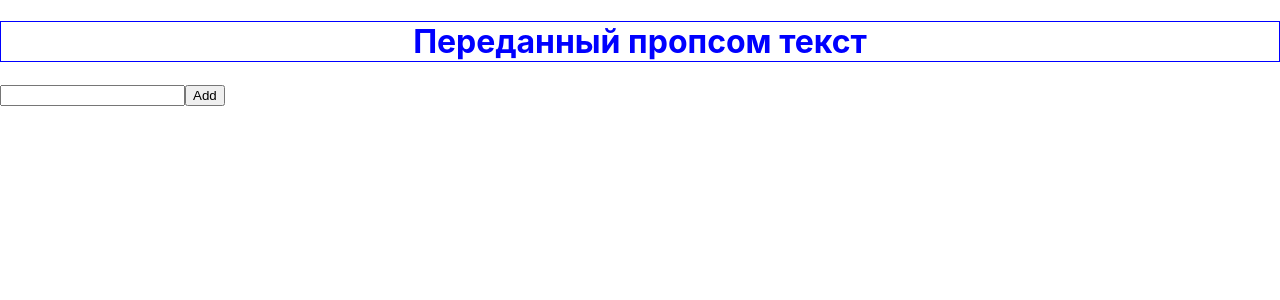
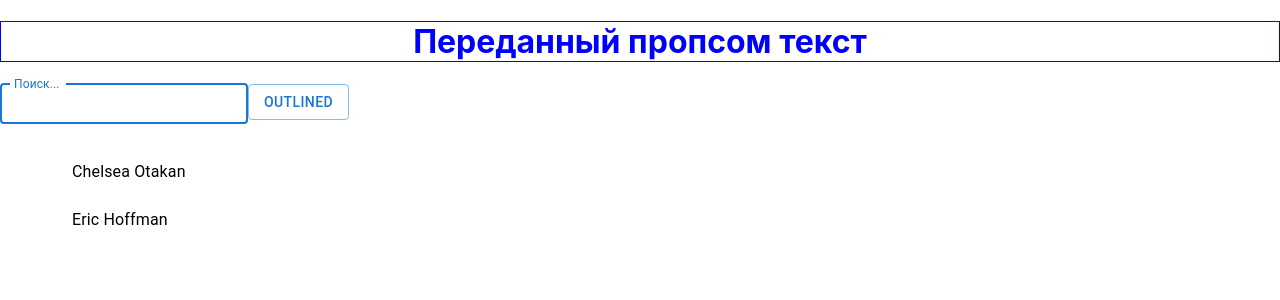
Before and after one commit to LilyaOvs/CourseReact, a React (Create React App) app: page / in a window 1280 px wide. Shown: the top 300 px of the page. Built offline with nearby package versions, Linux system fonts and the light colour scheme.

Commit message:
Homework-3

```diff
--- a/package.json
+++ b/package.json
@@ -3,6 +3,9 @@
   "version": "0.1.0",
   "private": true,
   "dependencies": {
+    "@emotion/react": "^11.10.5",
+    "@emotion/styled": "^11.10.5",
+    "@mui/material": "^5.11.7",
     "@testing-library/jest-dom": "^5.16.5",
     "@testing-library/react": "^13.4.0",
     "@testing-library/user-event": "^13.5.0",
--- a/src/App.js
+++ b/src/App.js
@@ -2,10 +2,17 @@ import { useEffect, useState } from 'react'
 import { Message } from './components/Message'
 import { Form } from './components/Form/Form'
 import { MessageList } from './components/Message/MessageList.'
+import List from '@mui/material/List';
+import ListItem from '@mui/material/ListItem';
+import ListItemButton from '@mui/material/ListItemButton';
+import ListItemIcon from '@mui/material/ListItemIcon';
+import ListItemText from '@mui/material/ListItemText';
+// import StarIcon from '@mui/icons-material/Star';
 
 
 export function App() {
 
+    // Функция, благодаря которой из дочернего компонента наверх "пробрасываем" данные
     const [message, setMessage] = useState([]);
     const addMess = (newMess) => {
         setMessage([...message, newMess]);
@@ -32,6 +39,24 @@ export function App() {
             <Message title='Переданный пропсом текст' />
             <Form addMessage={addMess} />
             <MessageList mess={message}></MessageList>
+            <List
+                sx={{ width: '100%', maxWidth: 360, bgcolor: 'background.paper' }}
+                aria-label="contacts"
+            >
+                <ListItem disablePadding>
+                    <ListItemButton>
+                        <ListItemIcon>
+
+                        </ListItemIcon>
+                        <ListItemText primary="Chelsea Otakan" />
+                    </ListItemButton>
+                </ListItem>
+                <ListItem disablePadding>
+                    <ListItemButton>
+                        <ListItemText inset primary="Eric Hoffman" />
+                    </ListItemButton>
+                </ListItem>
+            </List>
         </>
     )
 }
--- a/src/components/Form/Form.jsx
+++ b/src/components/Form/Form.jsx
@@ -1,5 +1,7 @@
 import { useState } from "react"
+import ITextField from '@mui/material/TextField';
 import { Button } from "../ui/Button"
+import IButton from '@mui/material/Button';
 
 export function Form({ addMessage }) {
     const [text, setText] = useState('');
@@ -17,10 +19,23 @@ export function Form({ addMessage }) {
     return (
         <>
             <form onSubmit={handleSubmit}>
-                <input type="text"
+                <ITextField
+                    id="outlined-basic"
+                    type="text"
                     value={text}
-                    onChange={(event) => setText(event.target.value)} />
-                <Button type="submit">Add</Button>
+                    onChange={(event) => setText(event.target.value)}
+                    label="Поиск..."
+                    variant="outlined"
+                    size="small"
+                    inputRef={input => input && input.focus()}
+                    autoComplete="off"
+                    noValidate
+                />
+                {/* <input type="text"
+                    value={text}
+                    onChange={(event) => setText(event.target.value)} /> */}
+                <IButton type="submit" variant="outlined">Outlined</IButton>
+                {/* <Button >Add</Button> */}
             </form>
 
         </>
--- a/src/components/Message/MessageList..jsx
+++ b/src/components/Message/MessageList..jsx
@@ -1,3 +1,5 @@
+
+
 export function MessageList({ mess }) {
     return (
         <>
```
Also changed, not shown: 1 other file (tests, documents, lock files or other folders).
